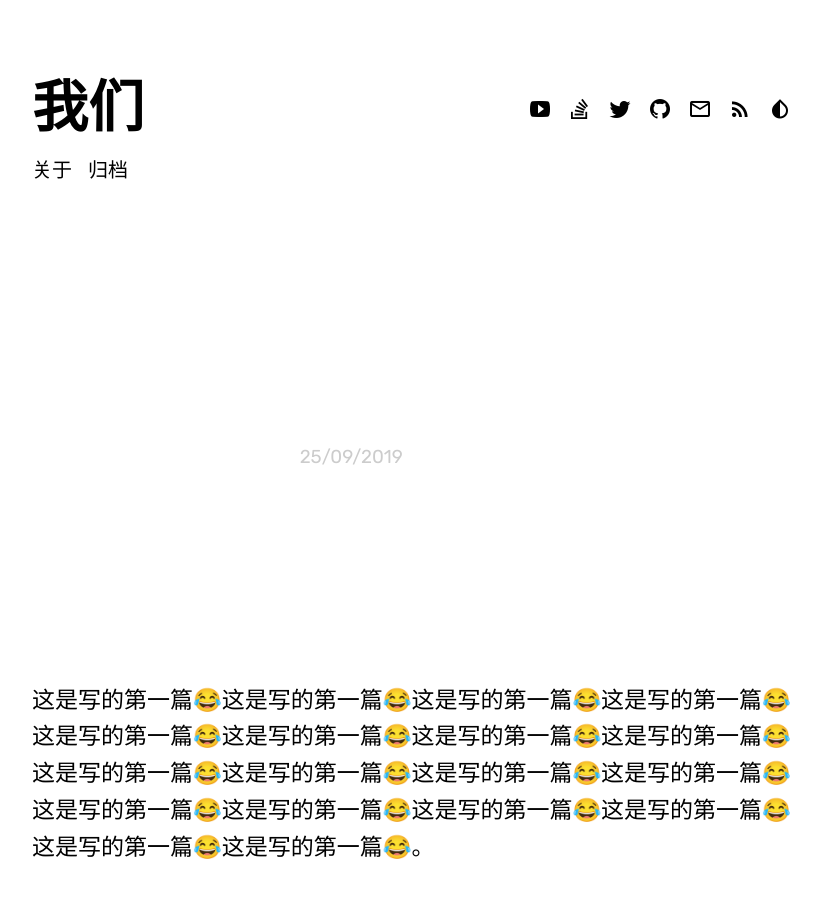
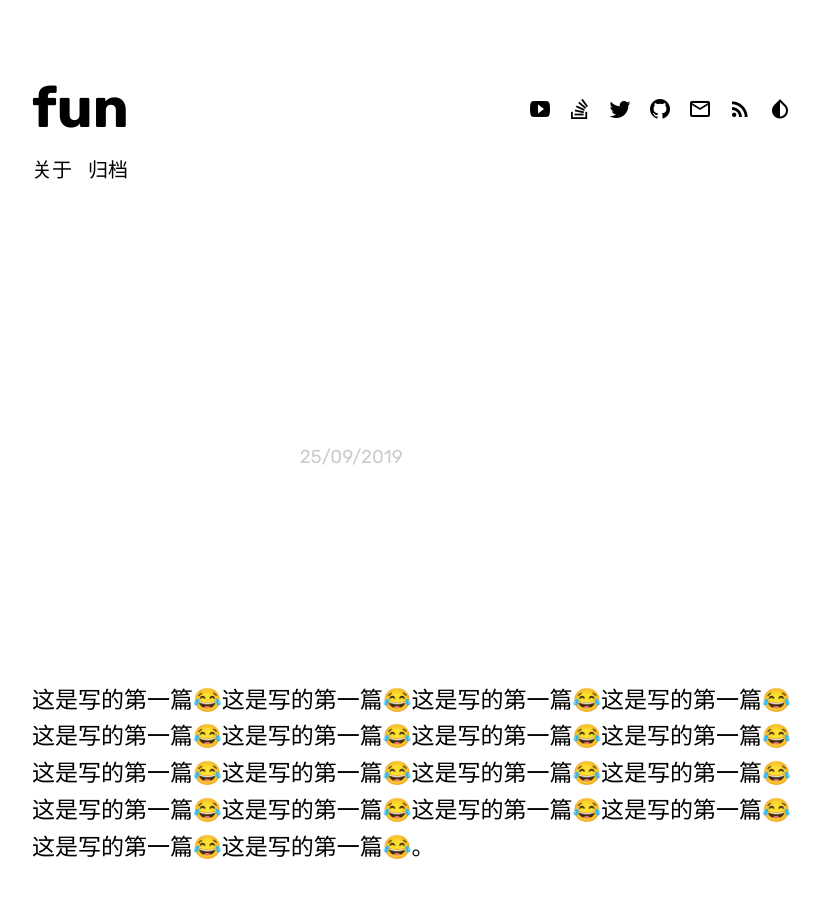
Before and after one commit to FUNzmr/Remember, a Jekyll site: the page built from index.html, in a window 1280 px wide and 900 px high. Shown: the whole window, without its empty margins (224-1045 px from the left). Built offline with Jekyll 4.4.1, drawn with Linux system fonts in a browser that asks for light colours; some web fonts are replaced; the list of posts is cut into pages by our own code.

Commit message:
Update _config.yml

```diff
--- a/_config.yml
+++ b/_config.yml
@@ -5,9 +5,9 @@
                                   # `http://<username>.github.io` - for GitHub
 
 blog:
-  title                      : 我们
+  title                      : fun
   description                  : >
-                               有趣的
+                               We're
 
 # Layout configuration
   logo_path                  : #"assets/img/dactl.svg" # path to logo fileUS
```
